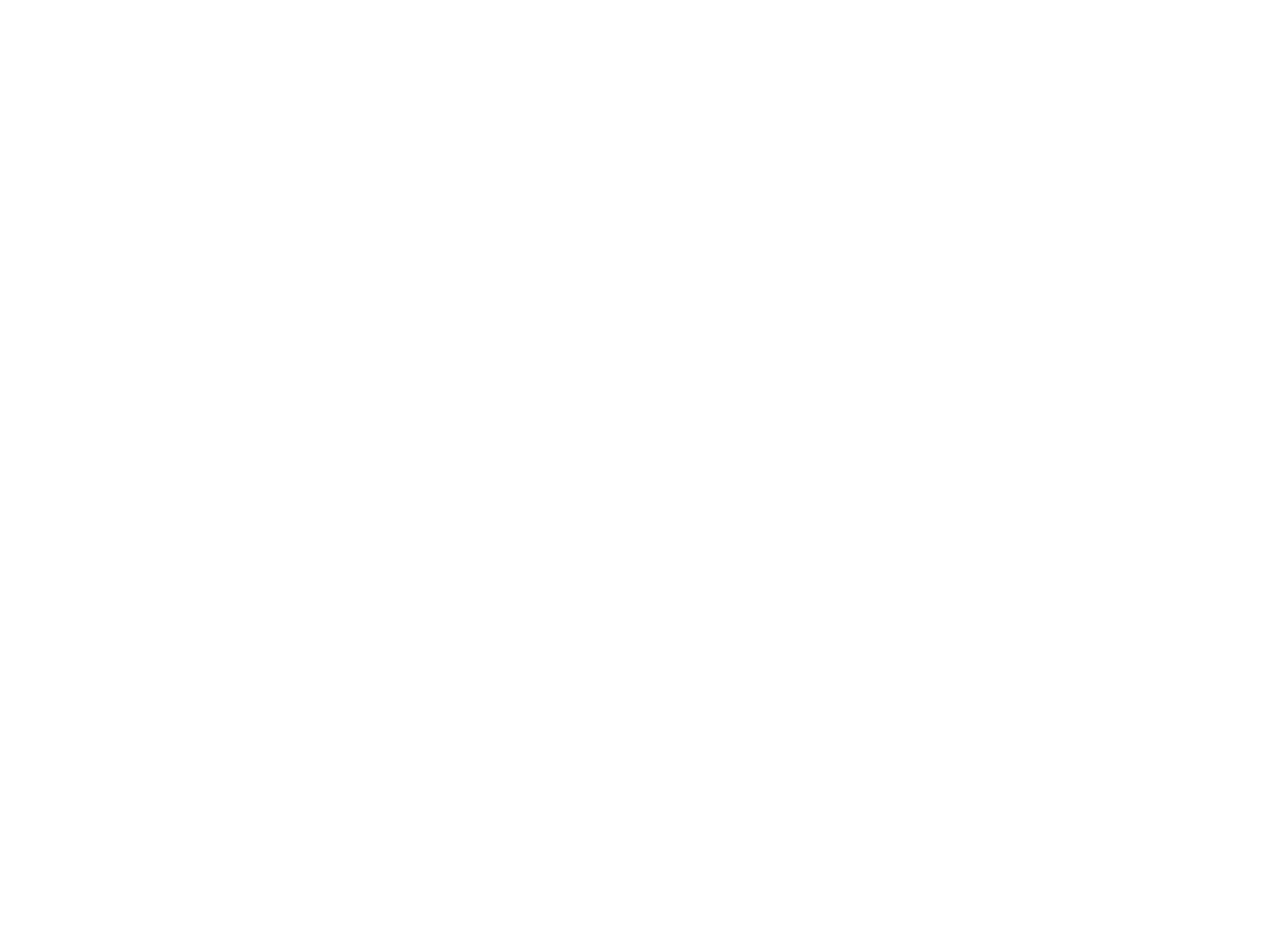
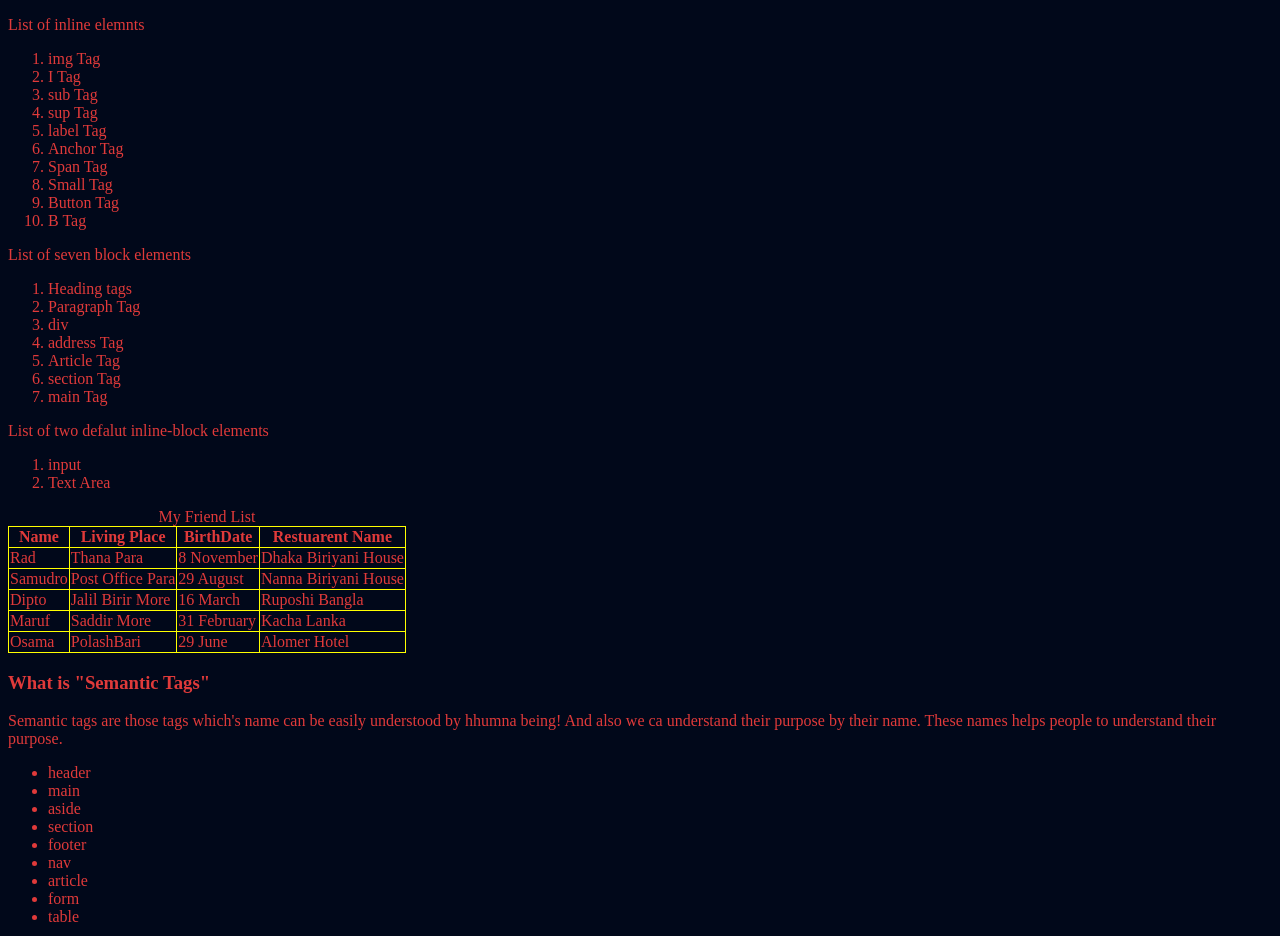
Before and after one commit to Marzan-Bin-Rahman/m7.5-practice, a plain HTML site: page index.html in a window 1280 px wide. Shown: the top 936 px of the page. Before the commit the page ends 800 px from the top, so only its background shows below. Drawn offline with Linux system fonts and the light colour scheme.

Commit message:
listing, table, semantic, yt, font-awesome, git push done

```diff
--- a/index.html
+++ b/index.html
@@ -5,8 +5,121 @@
     <meta http-equiv="X-UA-Compatible" content="IE=edge">
     <meta name="viewport" content="width=device-width, initial-scale=1.0">
     <title>I am practicing</title>
+    <script src="https://kit.fontawesome.com/adc35f63b8.js" crossorigin="anonymous"></script>
+    <style>
+        body{
+            background-color: rgb(1, 8, 26);
+            color: rgb(224, 58, 58);
+        }
+        th, td{
+            border: 1px solid yellow;
+        }
+        table{
+            border-collapse: collapse;
+        }
+        .fab{
+            font-size: 30px;
+            color: yellowgreen;
+        }
+    </style>
 </head>
 <body>
-
+    <section class="list">
+        <p>List of inline elemnts</p>
+        <ol>
+            <li>img Tag</li>
+            <li>I Tag</li>
+            <li>sub Tag</li>
+            <li>sup Tag</li>
+            <li>label Tag</li>
+            <li>Anchor Tag</li>
+            <li>Span Tag</li>
+            <li>Small Tag</li>
+            <li>Button Tag</li>
+            <li>B Tag</li>
+        </ol>
+        <p>List of seven block elements</p>
+        <ol>
+            <li>Heading tags</li>
+            <li>Paragraph Tag</li>
+            <li>div</li>
+            <li>address Tag</li>
+            <li>Article Tag</li>
+            <li>section Tag</li>
+            <li>main Tag</li>
+        </ol>
+        <p>List of two defalut inline-block elements</p>
+        <ol>
+            <li>input</li>
+            <li>Text Area</li>
+        </ol>
+    </section>
+    <section class="table">
+        <table>
+            <caption>My Friend List</caption>
+            <thead>
+                <tr>
+                    <th>Name</th>
+                    <th>Living Place</th>
+                    <th>BirthDate</th>
+                    <th>Restuarent Name</th>
+                </tr>
+            </thead>
+            <tbody>
+                <tr>
+                    <td>Rad</td>
+                    <td>Thana Para</td>
+                    <td>8 November</td>
+                    <td>Dhaka Biriyani House</td>
+                </tr>
+                <tr>
+                    <td>Samudro</td>
+                    <td>Post Office Para</td>
+                    <td>29 August</td>
+                    <td>Nanna Biriyani House</td>
+                </tr>
+                <tr>
+                    <td>Dipto</td>
+                    <td>Jalil Birir More</td>
+                    <td>16 March</td>
+                    <td>Ruposhi Bangla</td>
+                </tr>
+                <tr>
+                    <td>Maruf</td>
+                    <td>Saddir More</td>
+                    <td>31 February</td>
+                    <td>Kacha Lanka</td>
+                </tr>
+                <tr>
+                    <td>Osama</td>
+                    <td>PolashBari</td>
+                    <td>29 June</td>
+                    <td>Alomer Hotel</td>
+                </tr>
+            </tbody>
+        </table>
+    </section>
+    <section class="semantic">
+        <h3>What is "Semantic Tags"</h3>
+        <p>Semantic tags are those tags which's name can be easily understood by hhumna being! And also we ca understand their purpose by their name. These names helps people to understand their purpose.</p>
+        <ul>
+            <li>header</li>
+            <li>main</li>
+            <li>aside</li>
+            <li>section</li>
+            <li>footer</li>
+            <li>nav</li>
+            <li>article</li>
+            <li>form</li>
+            <li>table</li>
+        </ul>
+    </section>
+    <!-- <section class="yt-video">
+        <iframe width="560" height="315" src="https://www.youtube.com/embed/Tn6dNMl-h8E?autoplay=1" title="YouTube video player" frameborder="0" allow="accelerometer; autoplay; clipboard-write; encrypted-media; gyroscope; picture-in-picture" allowfullscreen></iframe> -->
+    </section>
+    <section class="icons">
+        <a href="https://www.facebook.com/marzan.bin.rahman07" target="_blank"><i class="fab fa-facebook"></i></a>
+        <a href="https://www.youtube.com/channel/UCdC58Fno7uiux5-fDWb3F4Q" target="_blank"><i class="fab fa-youtube"></i></a>
+    </section>
 </body>
 </html>
```
